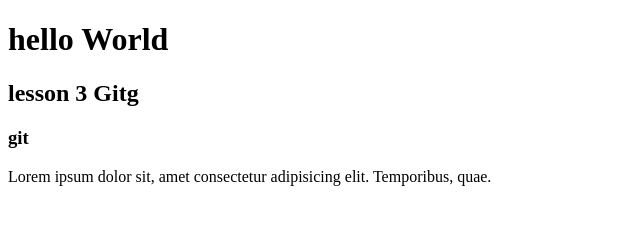
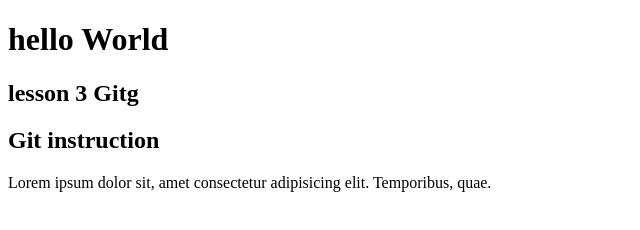
Before and after one commit to SINgrey/Lesson_3, a plain HTML site: page index.html in a window 1280 px wide. Shown: the whole page, without its empty margins (0-640 px from the left). Drawn offline with Linux system fonts and the light colour scheme.

Commit message:
deleted h3, add h2 git instruction

```diff
--- a/index.html
+++ b/index.html
@@ -7,7 +7,7 @@
    <body>
       <h1>hello World</h1>
       <h2>lesson 3 Gitg</h2>
-      <h3>git</h3>
+      <h2>Git instruction</h2>
       <p>Lorem ipsum dolor sit, amet consectetur adipisicing elit. Temporibus, quae.</p>
    </body>
 
```
